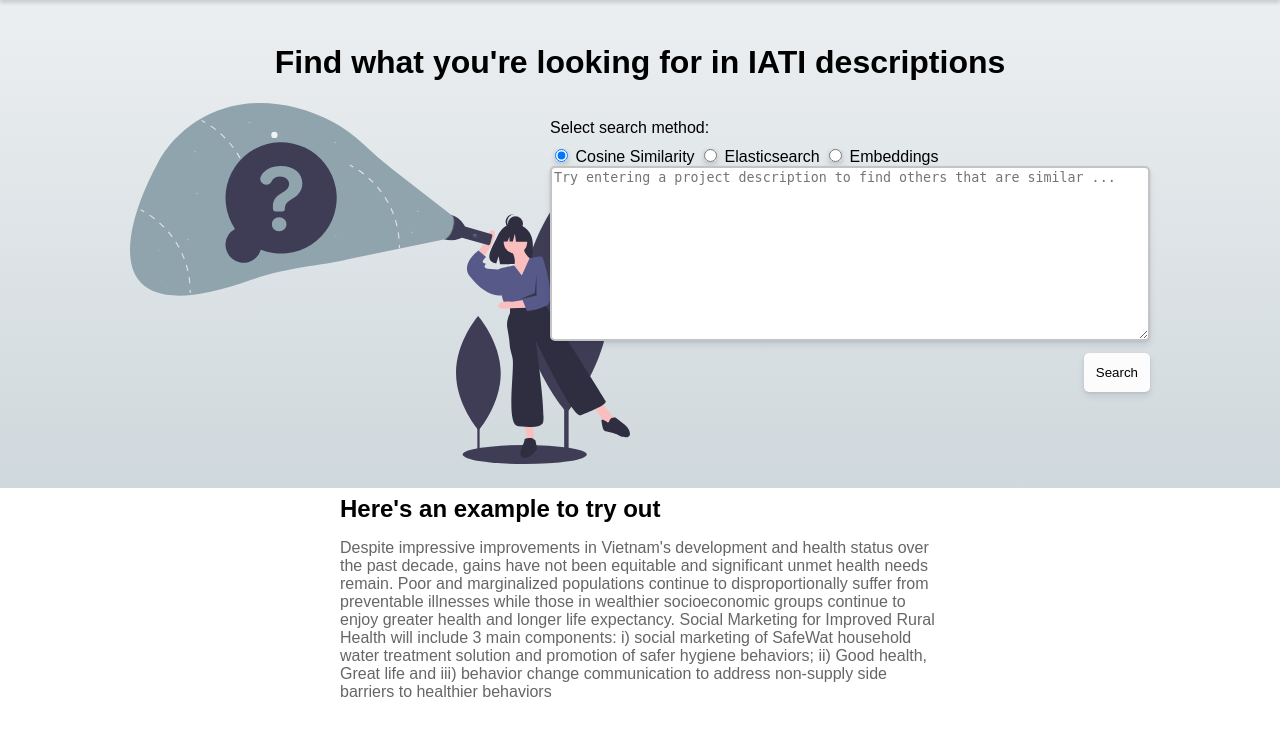
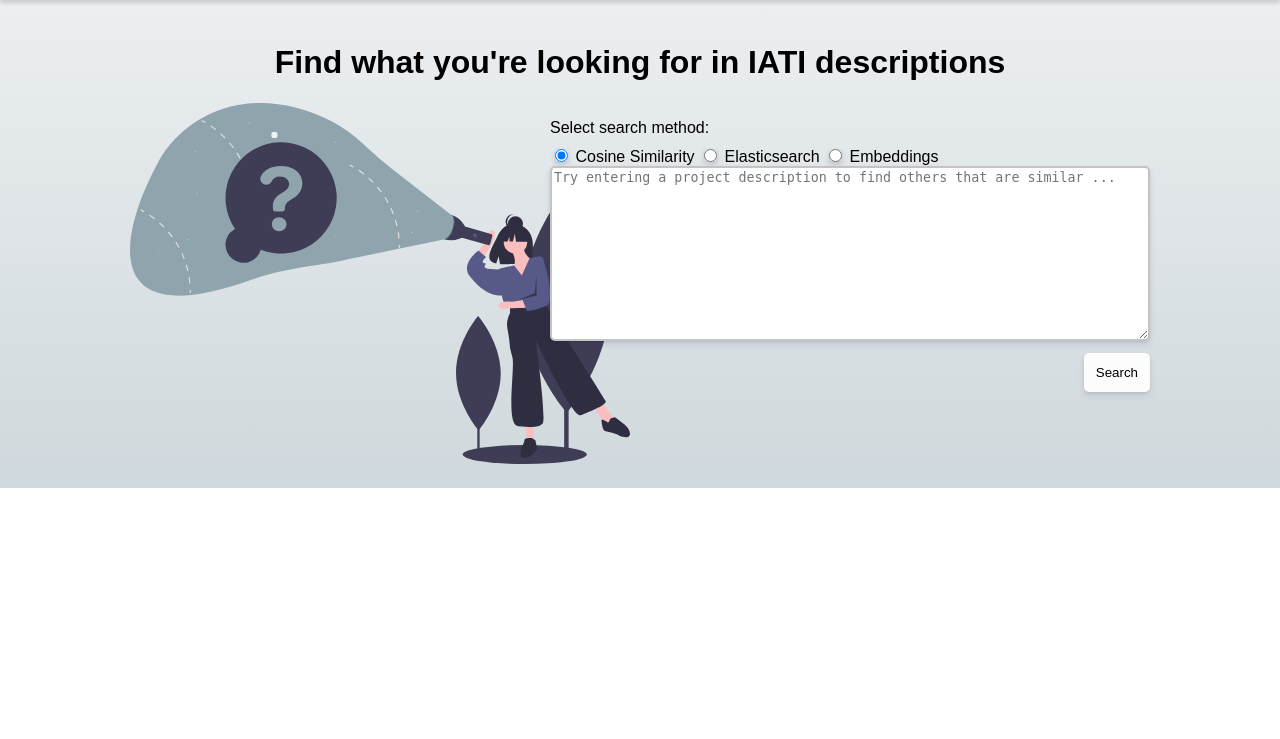
Before and after one commit to datasciencecampus/iati-partner-search, a Flask app: page / in a window 1280 px wide. Shown: the part 61-800 px from the top of the page. Run offline with Flask 2, Linux system fonts and the light colour scheme; parts of the project's set-up code (start-up, migrations or seed data) failed here and were passed over.

Commit message:
remove example from web UI
this should encourage folks to use their own examples.
giving us a better idea of how they would expect to use the tool

```diff
--- a/ips_python/templates/index.html
+++ b/ips_python/templates/index.html
@@ -58,21 +58,6 @@
 
   {% else %}
   <!-- fallback if nothing defined -->
-  <div class="example">
-    <h2>Here's an example to try out</h2>
-    <p>
-      Despite impressive improvements in Vietnam's development and health status
-      over the past decade, gains have not been equitable and significant unmet
-      health needs remain. Poor and marginalized populations continue to
-      disproportionally suffer from preventable illnesses while those in
-      wealthier socioeconomic groups continue to enjoy greater health and longer
-      life expectancy. Social Marketing for Improved Rural Health will include 3
-      main components: i) social marketing of SafeWat household water treatment
-      solution and promotion of safer hygiene behaviors; ii) Good health, Great
-      life and iii) behavior change communication to address non-supply side
-      barriers to healthier behaviors
-    </p>
-  </div>
   {% endif %}
 </div>
 {% endblock %}
```
